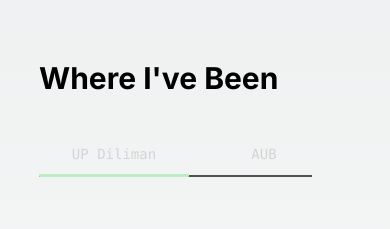
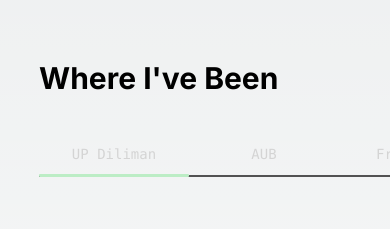
Before and after one commit to riru12/riruweb, a Next.js app: page / in a window 390 px wide. Shown: the part 1580-1809 px from the top of the page. Built offline with nearby package versions, Linux system fonts and the light colour scheme.

Commit message:
more tweaks

```diff
--- a/app/components/work.jsx
+++ b/app/components/work.jsx
@@ -25,7 +25,7 @@ const Work = () => {
                 <input id="tab-3" name="slider" className="hidden" type="radio"></input>
                 <div className="flex gap-10 flex-col md:h-[40vh] md:flex-row">
                     <div id="tablist">
-                        <div className="relative w-full overflow-x-scroll overflow-y-hidden h-[50px] mx-[-10vw] md:overflow-hidden md:h-min md:mx-auto custom-scrollbar">
+                        <div className="relative w-min overflow-x-auto overflow-y-hidden h-[50px] mx-[-10vw] md:overflow-hidden md:h-min md:mx-auto custom-scrollbar">
                             <nav className="flex flex-row md:flex-col pl-[10vw] md:pl-0">
                                 <div className="whitespace-nowrap shrink-0 w-[150px] md:w-full"><label htmlFor="tab-1" className="block font-mono text-neutral-300 cursor-pointer py-2 px-0 text-sm text-center md:px-4 md:text-base md:text-left hover:text-[#bcedc5]">UP Diliman</label></div>
                                 <div className="whitespace-nowrap shrink-0 w-[150px] md:w-full"><label htmlFor="tab-2" className="block font-mono text-neutral-300 cursor-pointer py-2 px-0 text-sm text-center md:px-4 md:text-base md:text-left hover:text-[#bcedc5]">AUB</label></div>
```
